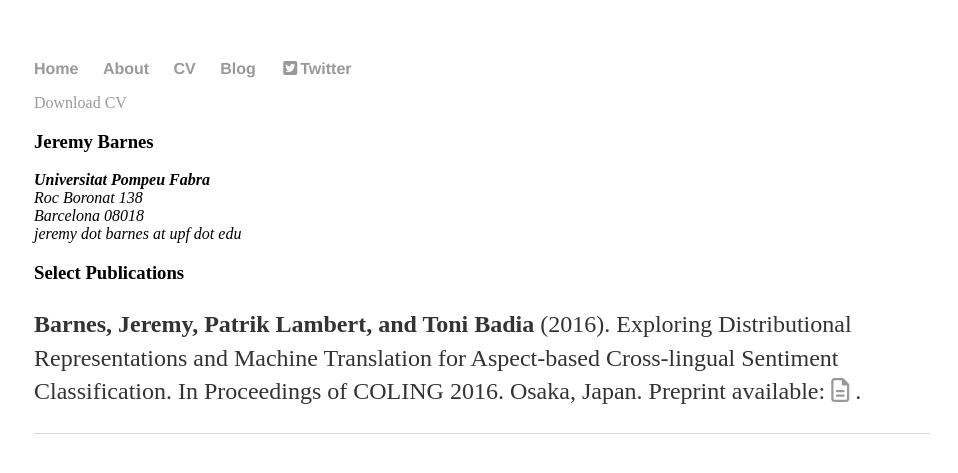
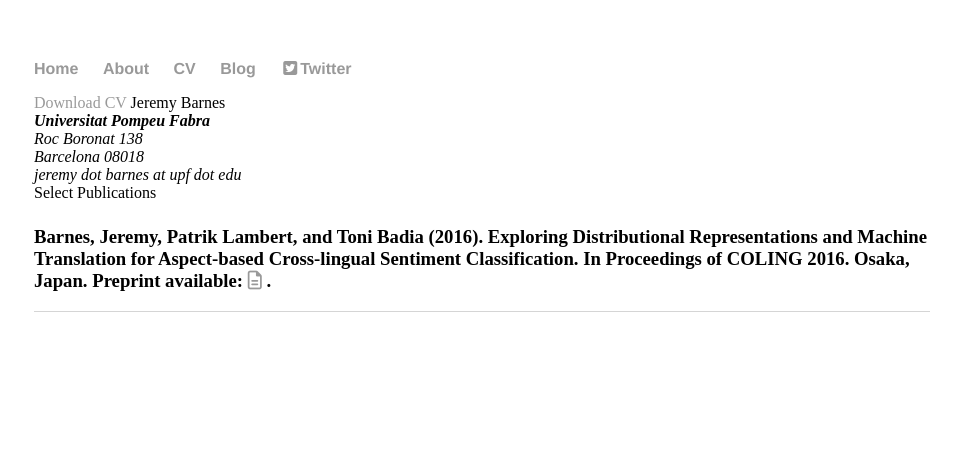
Before and after one commit to jerbarnes/jbarnesspain.github.io, a Jekyll site: the page built from cv/index.html, in a window 1280 px wide. Shown: the top 473 px of the page, without its empty margins (158-1116 px from the left). Built offline with Jekyll 4.4.1, drawn with Linux system fonts in a browser that asks for light colours; nearby versions of some CDN libraries.

Commit message:
Update index.html

```diff
--- a/cv/index.html
+++ b/cv/index.html
@@ -5,7 +5,7 @@ title: CV
 
 	<div class="cv">
 		<a href="/downloads/CurriculumVitae2016.pdf" class="download" title="Download CV as PDF">Download CV</a>
-					<h3>Jeremy Barnes</h3>
+					Jeremy Barnes<br>
 					<address>
 					<strong>Universitat Pompeu Fabra</strong><br>
 					Roc Boronat 138<br>
@@ -13,12 +13,12 @@ title: CV
 					<span class="obfuscate">jeremy dot barnes at upf dot edu</span>
 					</address>
 
-					<h3>Select Publications</h3>
+					Select Publications<br>
 
-					<p><strong>Barnes, Jeremy, Patrik Lambert, and Toni Badia</strong> (2016). Exploring Distributional
+		<p><h3><strong>Barnes, Jeremy, Patrik Lambert, and Toni Badia</strong> (2016). Exploring Distributional
           Representations and Machine Translation for Aspect-based Cross-lingual Sentiment Classification.
           In Proceedings of COLING 2016. Osaka, Japan. Preprint available: <a href="/downloads/coling2016.pdf"><i class="fa fa-file-text-o" aria-hidden="true"></i>
-</a>.
+		</a>.</h3>
 
 
 	</div>
```
